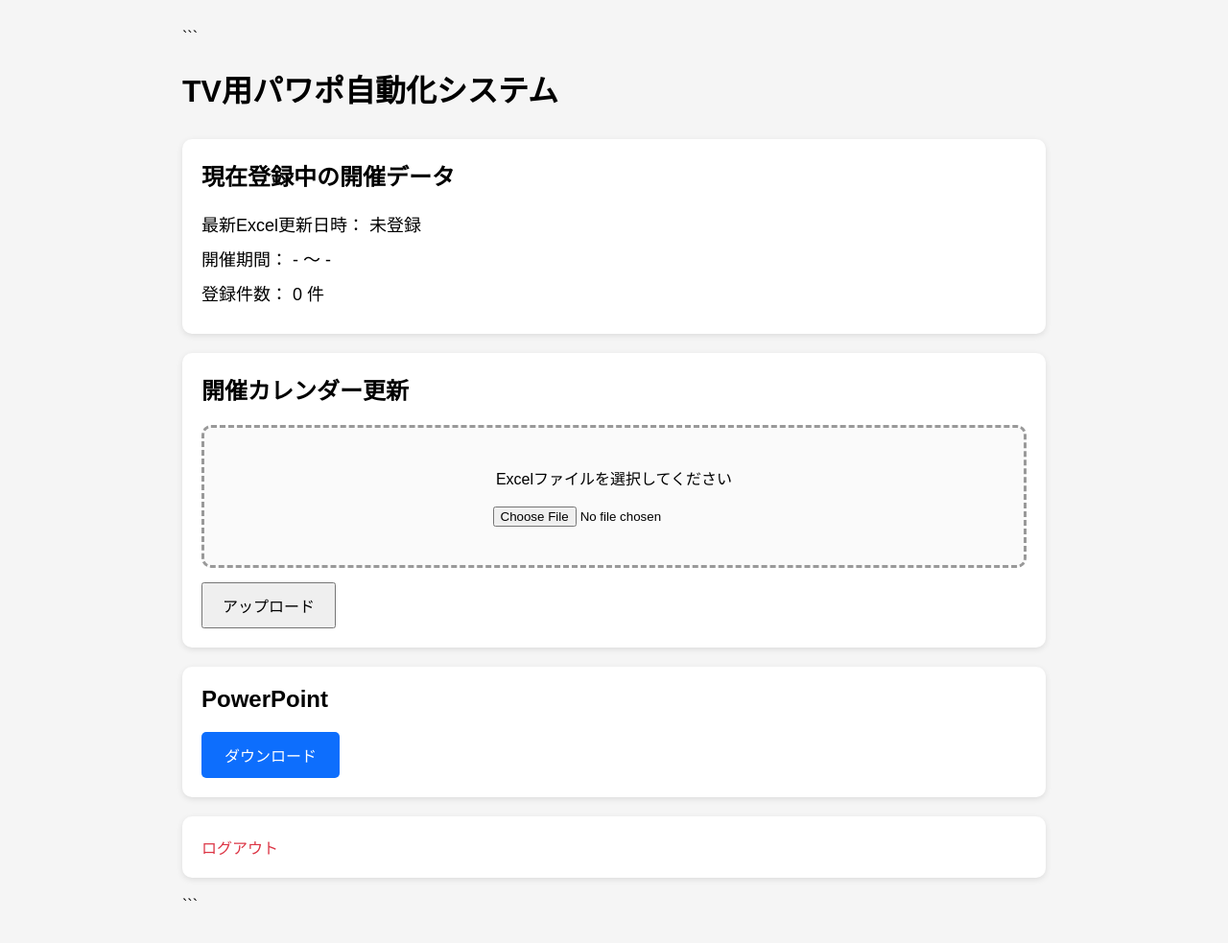
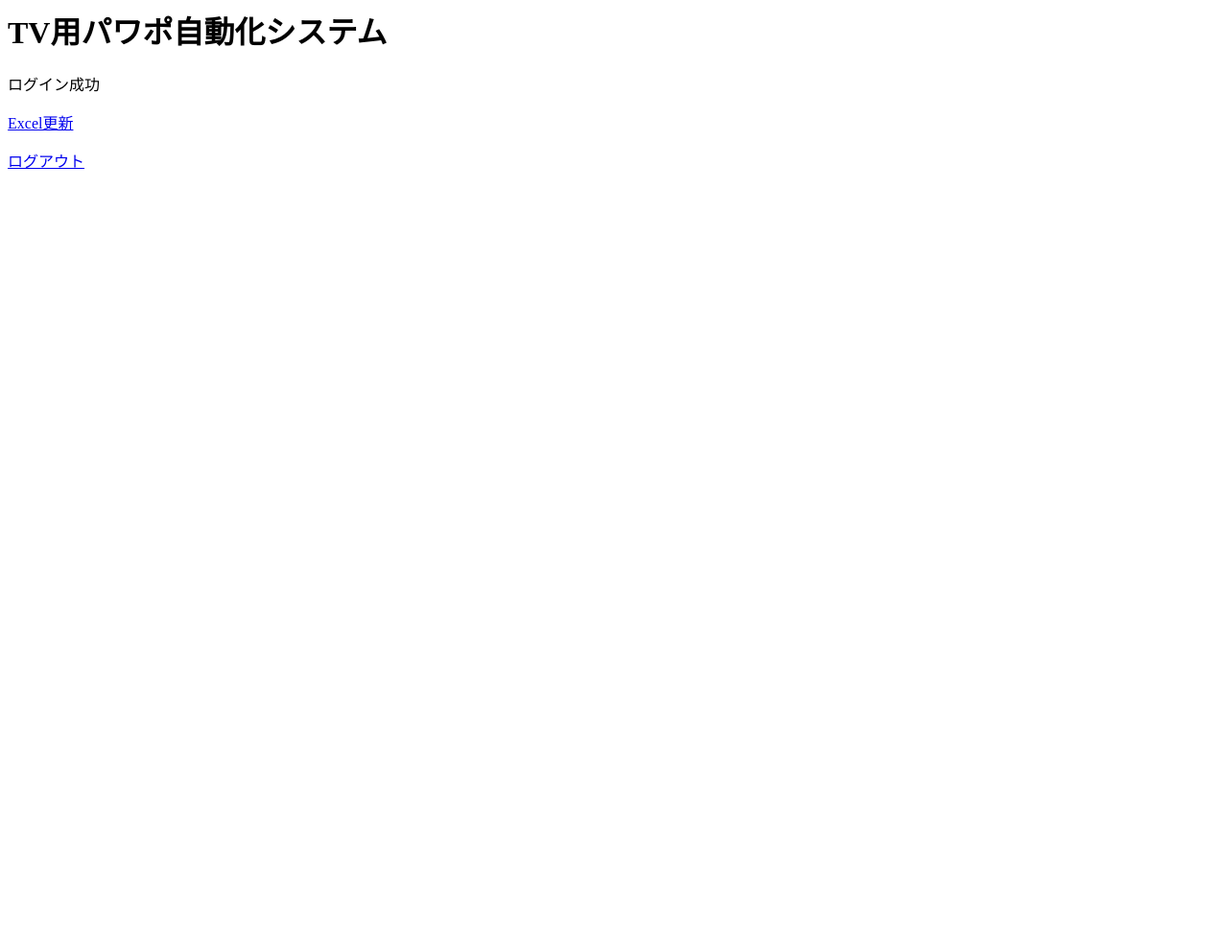
Before and after one commit to X-toukou-tamano/tv-schedule-generator, a Flask app: page /dashboard in a window 1280 px wide. Shown: the whole page at 96% size. After the commit the page ends 176 px from the top, so only its background shows below. Run offline with Flask 3, Linux system fonts and the light colour scheme; the visitor is signed in with stand-in values (Sample User, id 1).

Commit message:
Update dashboard.html

````diff
--- a/src/templates/dashboard.html
+++ b/src/templates/dashboard.html
@@ -1,179 +1,15 @@
-<!DOCTYPE html>
-
-<html lang="ja">
-<head>
-<meta charset="UTF-8">
-<meta name="viewport" content="width=device-width, initial-scale=1.0">
-
-<title>TV用パワポ自動化システム</title>
-
-<style>
-
-body{
-    font-family:sans-serif;
-    background:#f5f5f5;
-    margin:30px;
-}
-
-.container{
-    max-width:900px;
-    margin:auto;
-}
-
-.card{
-    background:white;
-    border-radius:10px;
-    padding:20px;
-    margin-bottom:20px;
-    box-shadow:0 2px 6px rgba(0,0,0,0.1);
-}
-
-h1{
-    margin-bottom:30px;
-}
-
-h2{
-    margin-top:0;
-}
-
-.info p{
-    margin:10px 0;
-    font-size:18px;
-}
-
-.upload-box{
-    border:3px dashed #999;
-    border-radius:10px;
-    padding:40px;
-    text-align:center;
-    background:#fafafa;
-    margin-bottom:15px;
-}
-
-button{
-    padding:10px 20px;
-    font-size:16px;
-    cursor:pointer;
-}
-
-.download-btn{
-    display:inline-block;
-    padding:12px 24px;
-    background:#0d6efd;
-    color:white;
-    text-decoration:none;
-    border-radius:5px;
-}
-
-.logout{
-    color:#dc3545;
-    text-decoration:none;
-}
-
-.message{
-    color:green;
-    font-weight:bold;
-}
-
-</style>
-
-</head>
-
-<body>
-
-<div class="container">
-
-```
 <h1>TV用パワポ自動化システム</h1>
 
-<div class="card">
+<p>ログイン成功</p>
 
-    <h2>現在登録中の開催データ</h2>
+<p>
+    <a href="/upload">
+        Excel更新
+    </a>
+</p>
 
-    <div class="info">
-
-        <p>
-            最新Excel更新日時：
-            {{ latest_upload[0] if latest_upload else "未登録" }}
-        </p>
-
-        <p>
-            開催期間：
-            {{ summary[0] if summary else "-" }}
-            ～
-            {{ summary[1] if summary else "-" }}
-        </p>
-
-        <p>
-            登録件数：
-            {{ summary[2] if summary else 0 }} 件
-        </p>
-
-    </div>
-
-</div>
-
-<div class="card">
-
-    <h2>開催カレンダー更新</h2>
-
-    {% if message %}
-    <p class="message">
-        {{ message }}
-    </p>
-    {% endif %}
-
-    <form
-        method="POST"
-        enctype="multipart/form-data"
-    >
-
-        <div class="upload-box">
-
-            Excelファイルを選択してください
-
-            <br><br>
-
-            <input
-                type="file"
-                name="excel"
-                accept=".xlsx,.xls"
-                required
-            >
-
-        </div>
-
-        <button type="submit">
-            アップロード
-        </button>
-
-    </form>
-
-</div>
-
-<div class="card">
-
-    <h2>PowerPoint</h2>
-
-    <a
-        href="/download"
-        class="download-btn"
-    >
-        ダウンロード
-    </a>
-
-</div>
-
-<div class="card">
-
-    <a href="/logout" class="logout">
+<p>
+    <a href="/logout">
         ログアウト
     </a>
-
-</div>
-```
-
-</div>
-
-</body>
-</html>
+</p>
````
